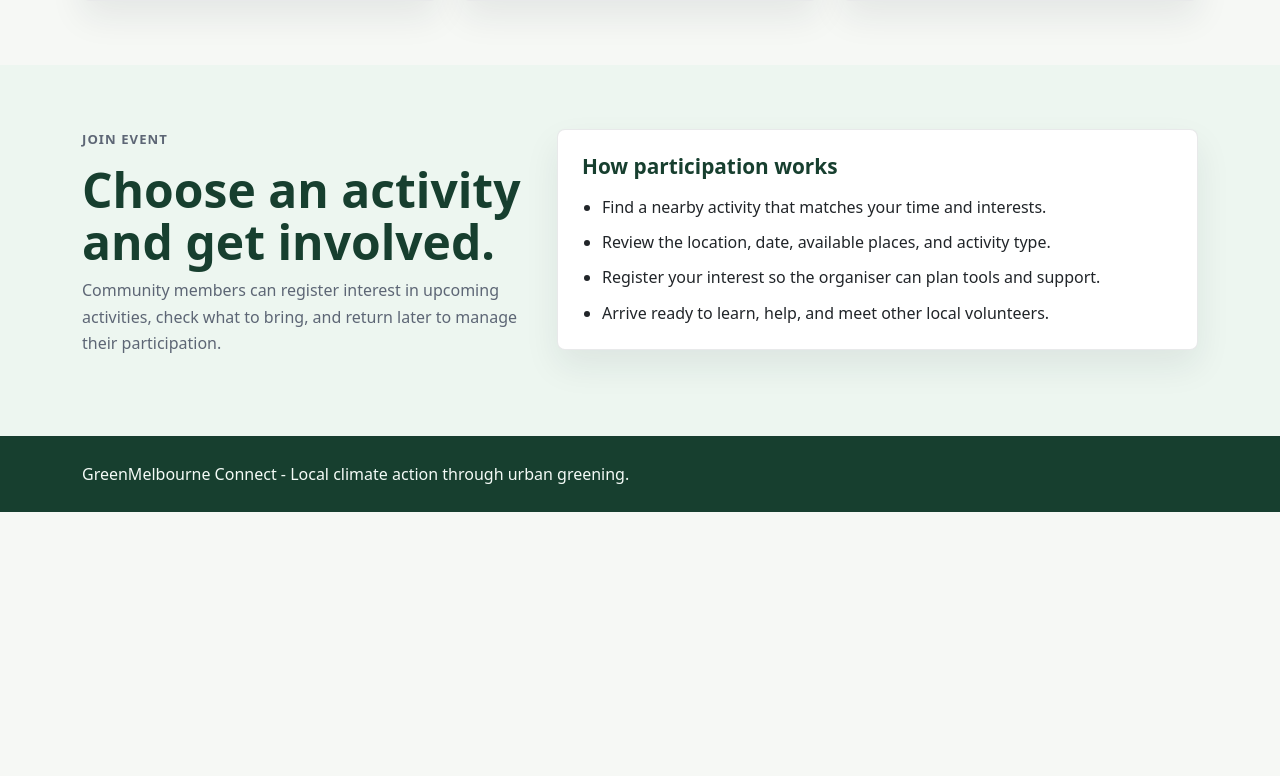
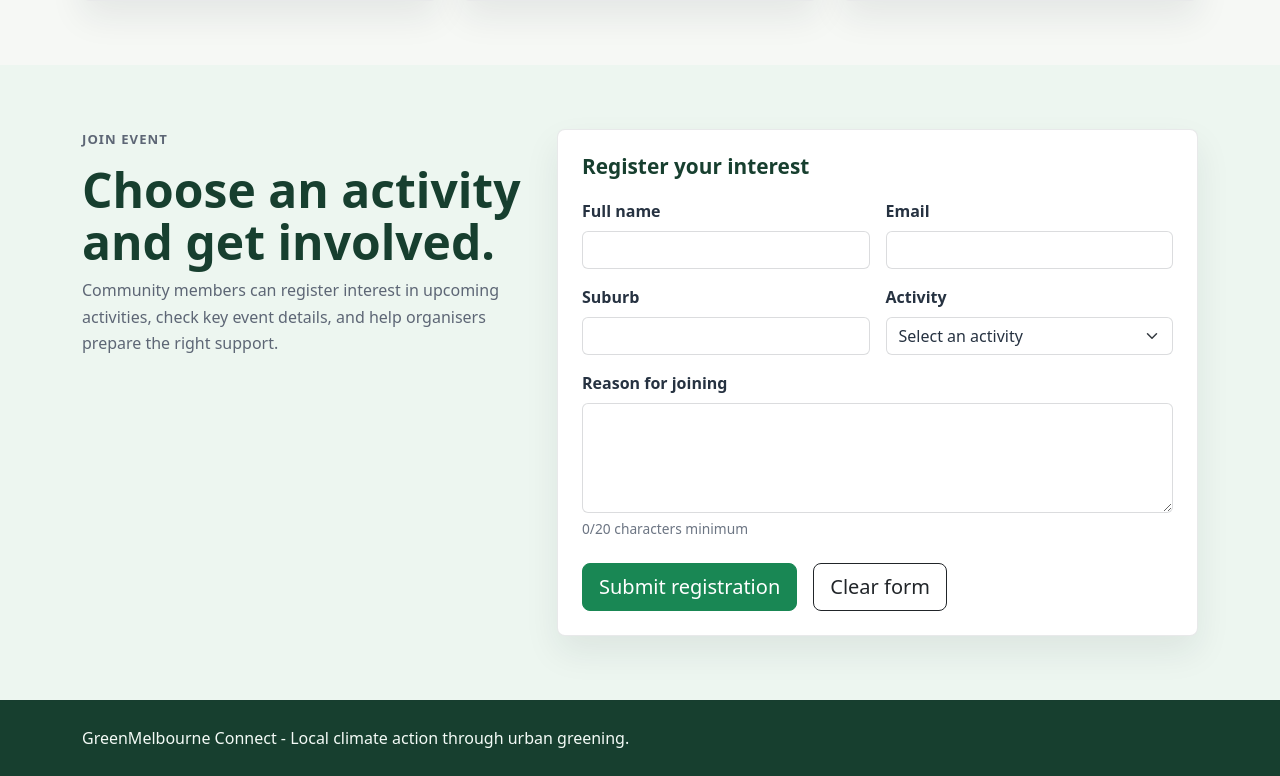
Before and after one commit to gliu0043-crypto/gliu-fit5032, a Vue app in the folder greenmelbourne-connect/: page / in a window 1280 px wide. Shown: the part 1556-2332 px from the top of the page. Before the commit the page ends 2068 px from the top, so only its background shows below. Built offline with nearby package versions, Linux system fonts and the light colour scheme.

Commit message:
Add validated event registration form

```diff
--- a/greenmelbourne-connect/src/App.vue
+++ b/greenmelbourne-connect/src/App.vue
@@ -1,5 +1,5 @@
 <script setup>
-import { computed, ref } from 'vue'
+import { computed, reactive, ref } from 'vue'
 
 const events = [
   {
@@ -34,9 +34,30 @@ const events = [
 const searchText = ref('')
 const selectedType = ref('All')
 const selectedSuburb = ref('All')
+const registrations = ref([])
+const registrationMessage = ref('')
+
+const registrationForm = reactive({
+  fullName: '',
+  email: '',
+  suburb: '',
+  eventId: '',
+  reason: '',
+})
+
+const formErrors = reactive({
+  fullName: '',
+  email: '',
+  suburb: '',
+  eventId: '',
+  reason: '',
+})
 
 const activityTypes = computed(() => ['All', ...new Set(events.map((event) => event.type))])
 const suburbs = computed(() => ['All', ...new Set(events.map((event) => event.suburb))])
+const selectedEvent = computed(() =>
+  events.find((event) => event.id === Number(registrationForm.eventId)),
+)
 
 const filteredEvents = computed(() => {
   const search = searchText.value.trim().toLowerCase()
@@ -64,6 +85,73 @@ const clearFilters = () => {
   searchText.value = ''
   selectedType.value = 'All'
   selectedSuburb.value = 'All'
+}
+
+const validateField = (fieldName) => {
+  const emailPattern = /^[^\s@]+@[^\s@]+\.[^\s@]+$/
+
+  if (fieldName === 'fullName') {
+    formErrors.fullName =
+      registrationForm.fullName.trim().length >= 2 ? '' : 'Enter your full name.'
+  }
+
+  if (fieldName === 'email') {
+    formErrors.email = emailPattern.test(registrationForm.email.trim())
+      ? ''
+      : 'Enter a valid email address.'
+  }
+
+  if (fieldName === 'suburb') {
+    formErrors.suburb = registrationForm.suburb.trim() ? '' : 'Enter your suburb.'
+  }
+
+  if (fieldName === 'eventId') {
+    formErrors.eventId = registrationForm.eventId ? '' : 'Choose an activity.'
+  }
+
+  if (fieldName === 'reason') {
+    formErrors.reason =
+      registrationForm.reason.trim().length >= 20
+        ? ''
+        : 'Tell us why you want to join in at least 20 characters.'
+  }
+}
+
+const validateForm = () => {
+  Object.keys(formErrors).forEach((fieldName) => validateField(fieldName))
+  return Object.values(formErrors).every((error) => error === '')
+}
+
+const resetRegistrationForm = () => {
+  registrationForm.fullName = ''
+  registrationForm.email = ''
+  registrationForm.suburb = ''
+  registrationForm.eventId = ''
+  registrationForm.reason = ''
+  Object.keys(formErrors).forEach((fieldName) => {
+    formErrors[fieldName] = ''
+  })
+}
+
+const submitRegistration = () => {
+  registrationMessage.value = ''
+
+  if (!validateForm()) {
+    return
+  }
+
+  const registration = {
+    id: Date.now(),
+    fullName: registrationForm.fullName.trim(),
+    email: registrationForm.email.trim(),
+    suburb: registrationForm.suburb.trim(),
+    eventTitle: selectedEvent.value.title,
+    reason: registrationForm.reason.trim(),
+  }
+
+  registrations.value.unshift(registration)
+  registrationMessage.value = `Thanks, ${registration.fullName}. Your interest in ${registration.eventTitle} has been recorded.`
+  resetRegistrationForm()
 }
 </script>
 
@@ -213,19 +301,132 @@ const clearFilters = () => {
               <h2>Choose an activity and get involved.</h2>
               <p>
                 Community members can register interest in upcoming activities,
-                check what to bring, and return later to manage their participation.
+                check key event details, and help organisers prepare the right support.
               </p>
             </div>
 
             <div class="col-12 col-lg-7">
-              <div class="next-step-box">
-                <h3>How participation works</h3>
-                <ul>
-                  <li>Find a nearby activity that matches your time and interests.</li>
-                  <li>Review the location, date, available places, and activity type.</li>
-                  <li>Register your interest so the organiser can plan tools and support.</li>
-                  <li>Arrive ready to learn, help, and meet other local volunteers.</li>
-                </ul>
+              <form class="registration-form" novalidate @submit.prevent="submitRegistration">
+                <h3>Register your interest</h3>
+
+                <div v-if="registrationMessage" class="alert alert-success" role="status">
+                  {{ registrationMessage }}
+                </div>
+
+                <div class="row g-3">
+                  <div class="col-12 col-md-6">
+                    <label class="form-label" for="full-name">Full name</label>
+                    <input
+                      id="full-name"
+                      v-model="registrationForm.fullName"
+                      class="form-control"
+                      :class="{ 'is-invalid': formErrors.fullName }"
+                      type="text"
+                      autocomplete="name"
+                      @input="validateField('fullName')"
+                      @blur="validateField('fullName')"
+                    >
+                    <div v-if="formErrors.fullName" class="invalid-feedback">
+                      {{ formErrors.fullName }}
+                    </div>
+                  </div>
+
+                  <div class="col-12 col-md-6">
+                    <label class="form-label" for="email">Email</label>
+                    <input
+                      id="email"
+                      v-model="registrationForm.email"
+                      class="form-control"
+                      :class="{ 'is-invalid': formErrors.email }"
+                      type="email"
+                      autocomplete="email"
+                      @input="validateField('email')"
+                      @blur="validateField('email')"
+                    >
+                    <div v-if="formErrors.email" class="invalid-feedback">
+                      {{ formErrors.email }}
+                    </div>
+                  </div>
+
+                  <div class="col-12 col-md-6">
+                    <label class="form-label" for="suburb">Suburb</label>
+                    <input
+                      id="suburb"
+                      v-model="registrationForm.suburb"
+                      class="form-control"
+                      :class="{ 'is-invalid': formErrors.suburb }"
+                      type="text"
+                      autocomplete="address-level2"
+                      @input="validateField('suburb')"
+                      @blur="validateField('suburb')"
+                    >
+                    <div v-if="formErrors.suburb" class="invalid-feedback">
+                      {{ formErrors.suburb }}
+                    </div>
+                  </div>
+
+                  <div class="col-12 col-md-6">
+                    <label class="form-label" for="event-choice">Activity</label>
+                    <select
+                      id="event-choice"
+                      v-model="registrationForm.eventId"
+                      class="form-select"
+                      :class="{ 'is-invalid': formErrors.eventId }"
+                      @blur="validateField('eventId')"
+                      @change="validateField('eventId')"
+                    >
+                      <option value="">Select an activity</option>
+                      <option v-for="event in events" :key="event.id" :value="event.id">
+                        {{ event.title }}
+                      </option>
+                    </select>
+                    <div v-if="formErrors.eventId" class="invalid-feedback">
+                      {{ formErrors.eventId }}
+                    </div>
+                  </div>
+
+                  <div class="col-12">
+                    <label class="form-label" for="reason">Reason for joining</label>
+                    <textarea
+                      id="reason"
+                      v-model="registrationForm.reason"
+                      class="form-control"
+                      :class="{ 'is-invalid': formErrors.reason }"
+                      rows="4"
+                      @input="validateField('reason')"
+                      @blur="validateField('reason')"
+                    ></textarea>
+                    <div class="form-hint">
+                      {{ registrationForm.reason.trim().length }}/20 characters minimum
+                    </div>
+                    <div v-if="formErrors.reason" class="invalid-feedback">
+                      {{ formErrors.reason }}
+                    </div>
+                  </div>
+                </div>
+
+                <div class="d-flex flex-column flex-sm-row gap-3 mt-4">
+                  <button class="btn btn-success btn-lg" type="submit">Submit registration</button>
+                  <button class="btn btn-outline-dark btn-lg" type="button" @click="resetRegistrationForm">
+                    Clear form
+                  </button>
+                </div>
+              </form>
+            </div>
+          </div>
+
+          <div v-if="registrations.length > 0" class="registrations-panel">
+            <h3>Recent registrations</h3>
+
+            <div class="row g-3">
+              <div v-for="registration in registrations" :key="registration.id" class="col-12 col-lg-6">
+                <article class="registration-card">
+                  <h4>{{ registration.eventTitle }}</h4>
+                  <p>
+                    {{ registration.fullName }} from {{ registration.suburb }} registered interest
+                    in this activity.
+                  </p>
+                </article>
               </div>
             </div>
           </div>
--- a/greenmelbourne-connect/src/style.css
+++ b/greenmelbourne-connect/src/style.css
@@ -101,7 +101,9 @@ p {
 }
 
 .impact-panel,
-.next-step-box,
+.registration-form,
+.registrations-panel,
+.registration-card,
 .event-card {
   border: 1px solid rgba(31, 41, 51, 0.1);
   border-radius: 8px;
@@ -276,27 +278,63 @@ p {
   background: #edf6f0;
 }
 
-.next-step-box {
+.registration-form,
+.registrations-panel {
   padding: 1.5rem;
 }
 
-.next-step-box h3 {
+.registration-form h3,
+.registrations-panel h3 {
   color: #173f2f;
   font-size: 1.3rem;
   font-weight: 800;
+  margin-bottom: 1.25rem;
 }
 
-.next-step-box ul {
-  display: grid;
-  gap: 0.7rem;
-  margin: 1rem 0 0;
-  padding-left: 1.25rem;
+.registration-form .form-label {
+  color: #263241;
+  font-weight: 750;
 }
 
-.next-step-box code {
-  border-radius: 4px;
-  background: #e6e8ea;
-  padding: 0.1rem 0.3rem;
+.registration-form .form-control,
+.registration-form .form-select {
+  border-color: rgba(31, 41, 51, 0.16);
+  color: #263241;
+}
+
+.registration-form .form-control:focus,
+.registration-form .form-select:focus {
+  border-color: #216e4e;
+  box-shadow: 0 0 0 0.2rem rgba(33, 110, 78, 0.18);
+}
+
+.form-hint {
+  color: #6c7583;
+  font-size: 0.86rem;
+  margin-top: 0.35rem;
+}
+
+.registrations-panel {
+  margin-top: 2rem;
+}
+
+.registration-card {
+  height: 100%;
+  padding: 1.25rem;
+}
+
+.registration-card h4 {
+  color: #173f2f;
+  font-size: 1rem;
+  font-weight: 800;
+  line-height: 1.35;
+  margin-bottom: 0.45rem;
+}
+
+.registration-card p {
+  color: #5d6675;
+  line-height: 1.6;
+  margin-bottom: 0;
 }
 
 .site-footer {
@@ -318,7 +356,9 @@ p {
   .impact-panel,
   .filter-panel,
   .empty-state,
-  .next-step-box,
+  .registration-form,
+  .registrations-panel,
+  .registration-card,
   .event-card-body {
     padding: 1.2rem;
   }
```
Also changed, not shown: 1 other file (tests, documents, lock files or other folders).
